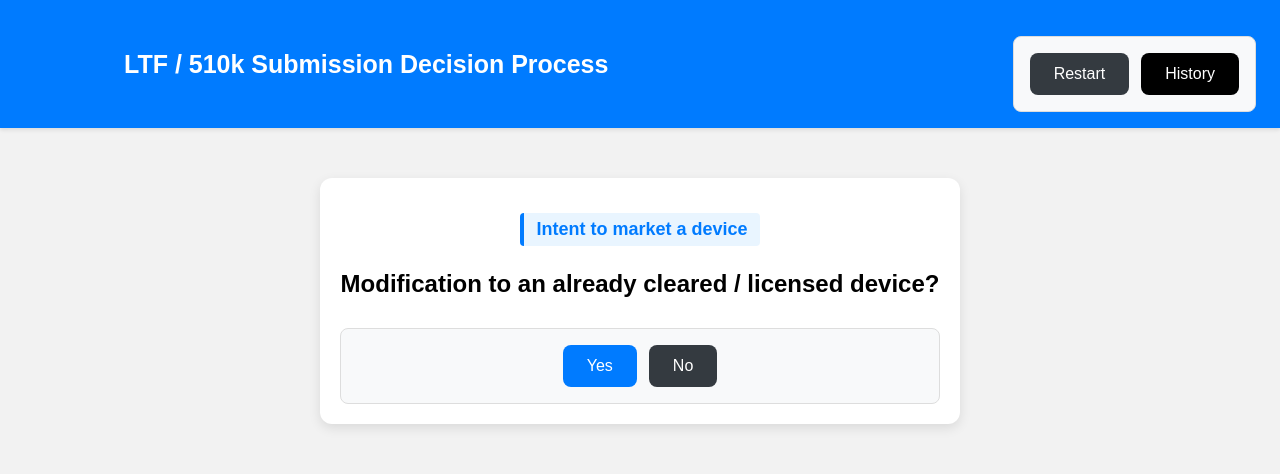
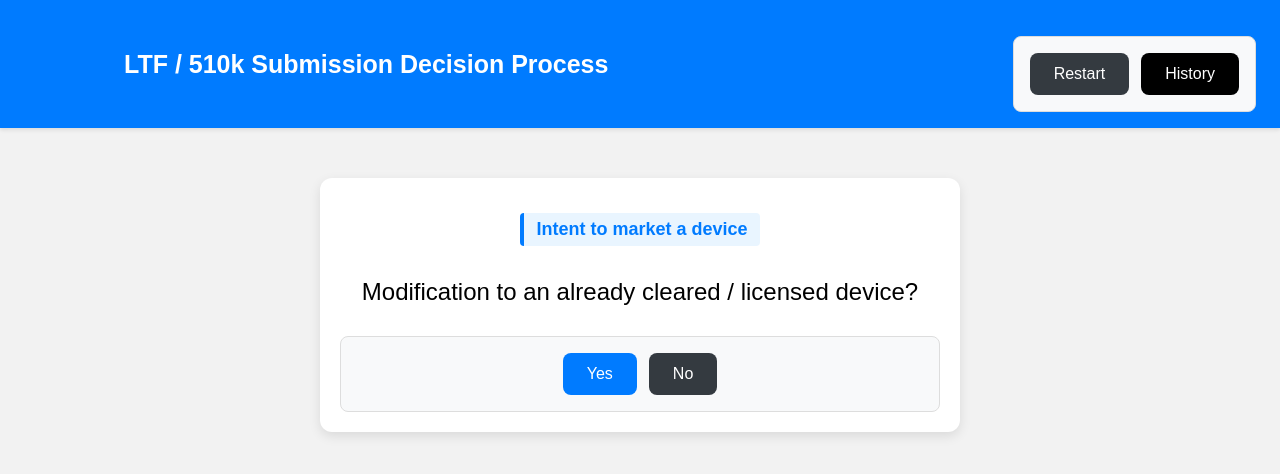
Before and after one commit to Boopalan-d3v/decisionFlowchart, a React (Create React App) app: page / in a window 1280 px wide. Shown: the top 474 px of the page. Built offline with nearby package versions, Linux system fonts and the light colour scheme.

Commit message:
add logic to display multiple text in multiple text block

```diff
--- a/src/App.js
+++ b/src/App.js
@@ -63,14 +63,13 @@ export default function App() {
 
     const newHistory = [...history];
 
-    // Remove "End" entry if it's the last one and we're at the end
     if (isEnd && newHistory[newHistory.length - 1].answer === "End") {
       newHistory.pop();
     }
 
     if (newHistory.length === 0) {
       setHistory(newHistory);
-      setCurrentId(1); // Restart if nothing left
+      setCurrentId(1);
       setIsEnd(false);
       return;
     }
@@ -107,7 +106,13 @@ export default function App() {
           <h2 className="subheading">{currentQuestion.subheading}</h2>
         )}
         {currentQuestion && (
-          <h1 className="question">{currentQuestion.text}</h1>
+          <div className="question">
+            {Array.isArray(currentQuestion.text) ? (
+              currentQuestion.text.map((line, index) => <p key={index}>{line}</p>)
+            ) : (
+              <p>{currentQuestion.text}</p>
+            )}
+          </div>
         )}
         {isEnd && <p className="end-message">End of the flowchart!</p>}
 
```
